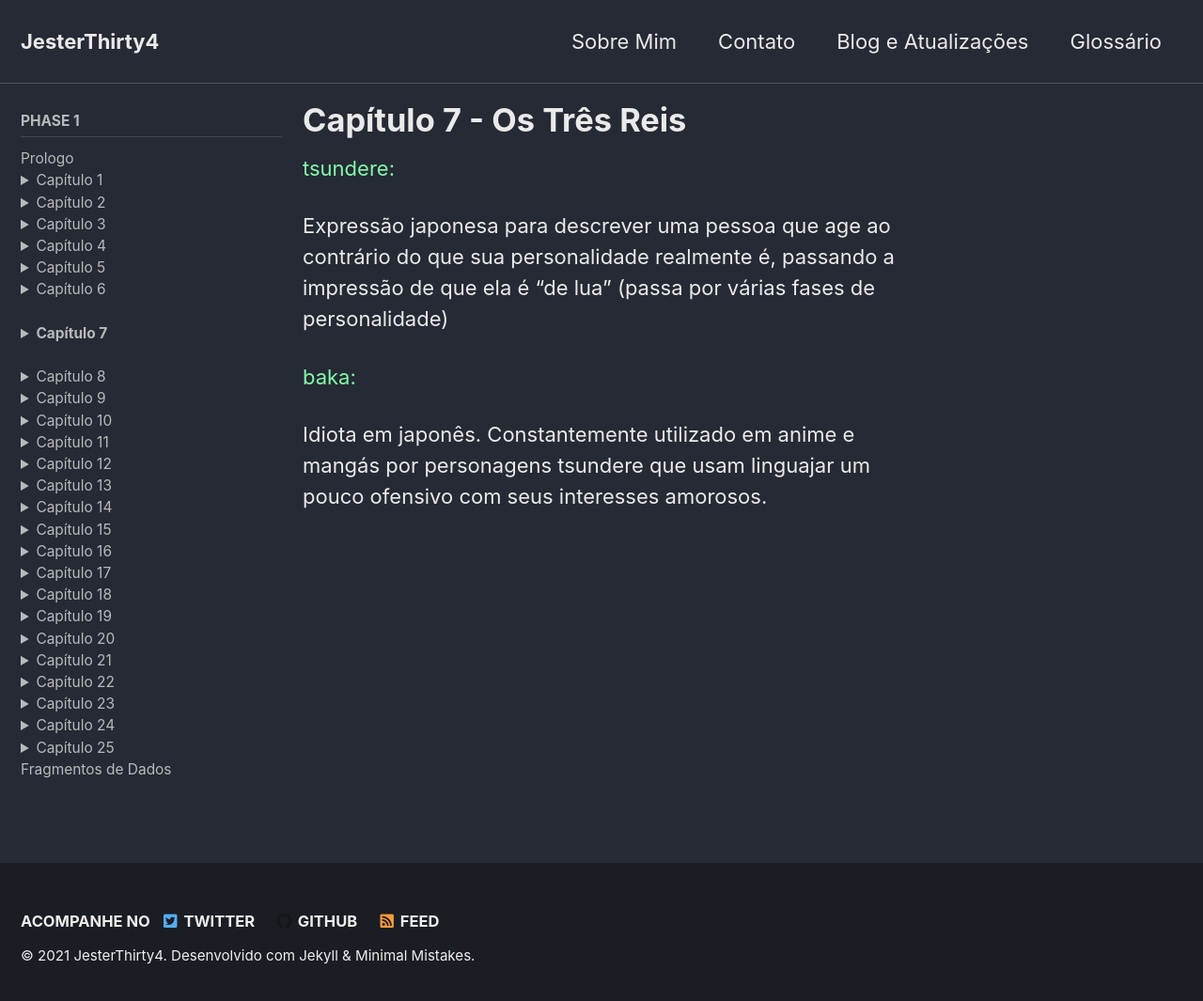
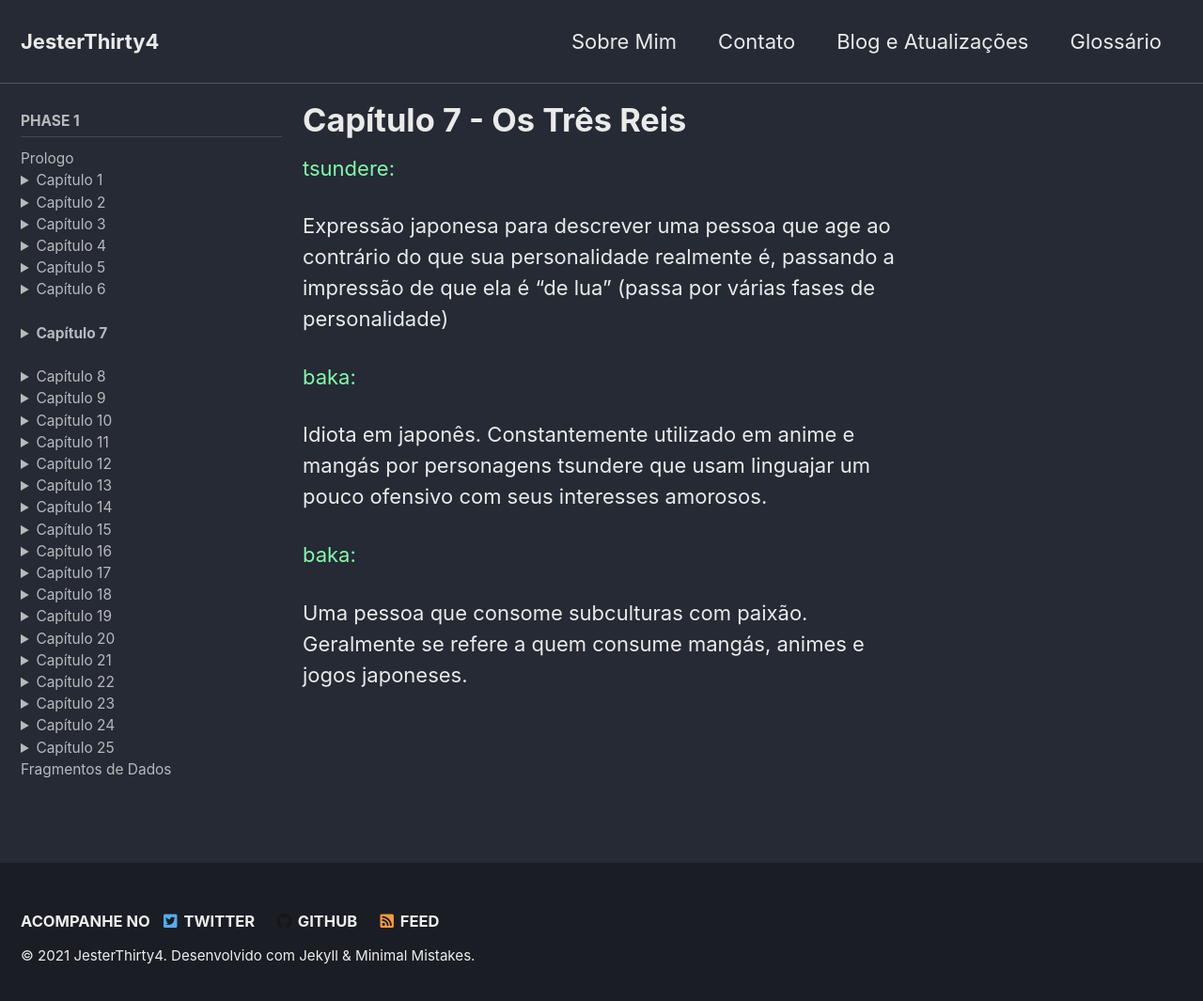
Before and after one commit to JesterThirty4/JesterThirty4.github.io, a Jekyll site: the page built from _pages/gch7.md, in a window 1280 px wide and 1073 px high. Shown: the top 1065 px of the window at 94% size. Built offline with Jekyll 4.4.1, drawn with Linux system fonts in a browser that asks for light colours; cached includes are drawn as plain includes.

Commit message:
Update gch7.md

```diff
--- a/_pages/gch7.md
+++ b/_pages/gch7.md
@@ -9,3 +9,5 @@ sidebar:
 <p style="color:#82faaa">tsundere:</p> Expressão japonesa para descrever uma pessoa que age ao contrário do que sua personalidade realmente é, passando a impressão de que ela é "de lua" (passa por várias fases de personalidade)
 
 <p style="color:#82faaa">baka:</p> Idiota em japonês. Constantemente utilizado em anime e mangás por personagens tsundere que usam linguajar um pouco ofensivo com seus interesses amorosos.
+
+<p style="color:#82faaa">baka:</p> Uma pessoa que consome subculturas com paixão. Geralmente se refere a quem consume mangás, animes e jogos japoneses.
```
